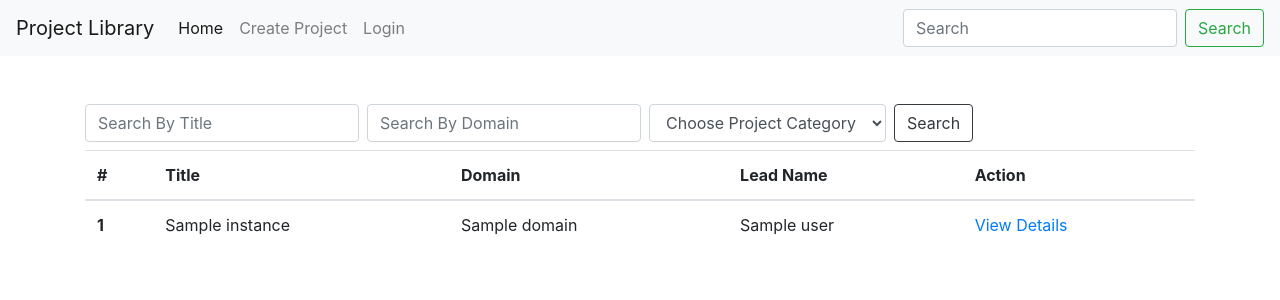
After one commit to BasitAnsari/project_manager, a Django app: template templates/Project/project_list.html in a window 1280 px wide. The commit adds this page. Shown: the top 300 px of the page. Run offline with Django 4.2, Linux system fonts and the light colour scheme; the template is opened without the code that fills it: most values are stand-ins (such as "Sample title", 1, 10 or a date in 2020); some libraries are stand-ins or nearby versions.

Commit message:
added search forms in project list view

```diff
--- a/pages/views.py
+++ b/pages/views.py
@@ -1,5 +1,9 @@
-from django.shortcuts import render
+from django.shortcuts import redirect, render
 
 # Create your views here.
 def home_view(request, *args, **kwargs):
+    if request.method == 'POST':
+        query = request.POST.get('query')
+        request.session['query'] = query
+        return redirect('project-list')
     return render(request, "index.html")
--- a/project/forms.py
+++ b/project/forms.py
@@ -1,7 +1,7 @@
 from turtle import title
 from django import forms
 from .models import Project
-
+from users.models import User
 class ProjectForm(forms.ModelForm):
 
     class Meta:
@@ -15,6 +15,6 @@ class ProjectForm(forms.ModelForm):
         widgets = {
             'title': forms.TextInput(),
             'Domain': forms.TextInput(),
-            'Category': forms.TextInput(),
+            'Category': forms.Select(),
             'Statement': forms.TextInput(),
         }
--- a/project/urls.py
+++ b/project/urls.py
@@ -1,7 +1,8 @@
 from django.urls import path
-from .views import project_create_view, project_detail
+from .views import project_create_view, project_detail, project_search
 
 urlpatterns = [
     path('project-create/', project_create_view, name= 'project-create'),
     path('project-detail/<int:pk>/', project_detail, name= 'project-detail'),
+    path('project-search/', project_search, name= 'project-list'),
 ]
--- /dev/null
+++ b/templates/Project/project_list.html
@@ -0,0 +1,57 @@
+{% extends 'base.html' %}
+{% load static %}
+{% load crispy_forms_tags %}
+{% block style%}
+{% endblock %}
+{% block content %}
+<div class="container">
+    <div class="row mt-5">
+        <div class="col-12">
+            <form method="POST" class="form-inline">
+                {% csrf_token %}
+                <label class="sr-only" for="title-search">Title</label>
+                <input type="text" class="form-control mb-2 mr-sm-2" id="title-search" placeholder="Search By Title" name="title">
+                <label class="sr-only" for="title-search">Domain</label>
+                <input type="text" class="form-control mb-2 mr-sm-2" id="title-search" placeholder="Search By Domain" name="domain">
+                <div class="mr-2 mb-2">
+                    <label class="sr-only" for="exampleFormControlSelect1">Example select</label>
+                    <select class="form-control" id="exampleFormControlSelect1" name="category">
+                      <option value="" selected disabled hidden>Choose Project Category</option>
+                      <option>Ongoing</option>
+                      <option>Completed</option>
+                      <option>Incomplete</option>
+                      <option>Research</option>
+                    </select>
+                  </div>
+                  <button type="submit" class="btn btn-outline-dark mb-2">Search</button>
+            </form>
+        </div>
+    </div>
+    <div class="row justify-content-center">
+        <div class="col-12">
+            <table class="table">
+                <thead>
+                  <tr>
+                    <th scope="col">#</th>
+                    <th scope="col">Title</th>
+                    <th scope="col">Domain</th>
+                    <th scope="col">Lead Name</th>
+                    <th scope="col">Action</th>
+                  </tr>
+                </thead>
+                <tbody>
+                {% for instance in qs %}
+                    <tr>
+                        <th scope="row">{{instance.id}}</th>
+                        <td>{{instance.title}}</td>
+                        <td>{{instance.domain}}</td>
+                        <td>{{instance.user}}</td>
+                        <td><a href="{{instance.get_absolute_url}}">View Details</a></td>
+                    </tr>
+                {% endfor%}
+                </tbody>
+              </table>
+        </div>
+    </div>
+</div>
+{% endblock%}
--- a/templates/index.html
+++ b/templates/index.html
@@ -13,11 +13,12 @@
       </div>
     {% endif %}
     <h1>Discover what's out there.</h1>
-    <form class="flex-form">
+    <form method="POST" class="flex-form">
+      {% csrf_token %}
       <label for="from">
         <!-- <i class="icon-location"></i> -->
       </label>
-      <input class="search" type="search" placeholder="Find Project.." />
+      <input class="search" type="search" placeholder="Find Project.." name="query" />
       <input type="submit" value="Search" />
     </form>
     <br />
```
Also changed, not shown: project/models.py (+9 -1 lines), project/views.py (+22 -0 lines), db.sqlite3, project/migrations/0004_alter_project_category.py (added).
